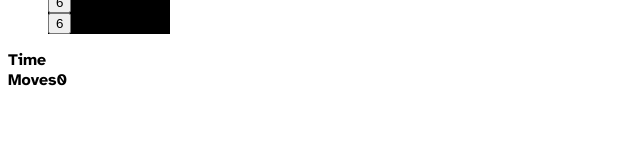
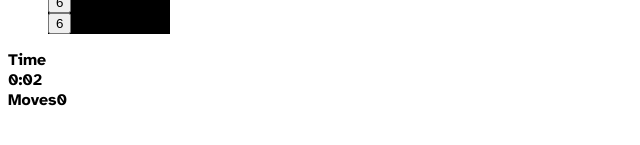
Before and after one commit to spomberg/memory, a React (Create React App) app: page / in a window 1280 px wide. Both pictures are taken after a click on the button "Start Game". Shown: the part 421-566 px from the top of the page, without its empty margins (0-640 px from the left). Built offline with nearby package versions, Linux system fonts and the light colour scheme.

Commit message:
Import the time state and display it on the score box

```diff
--- a/src/components/Score/SoloScore.tsx
+++ b/src/components/Score/SoloScore.tsx
@@ -3,11 +3,15 @@ import { useAppSelector } from '../../hooks/hooks';
 
 export default function SoloScore() {
   const moves = useAppSelector((state) => state.moves.value);
+  const time = useAppSelector((state) => state.timer.value);
 
   return (
     <div className='score'>
       <div className='score-box'>
         <span>Time</span>
+        <div className='time'>
+        <span>{time}</span>
+        </div>
       </div>
       <div className='score-box'>
         <span>Moves</span>
```
